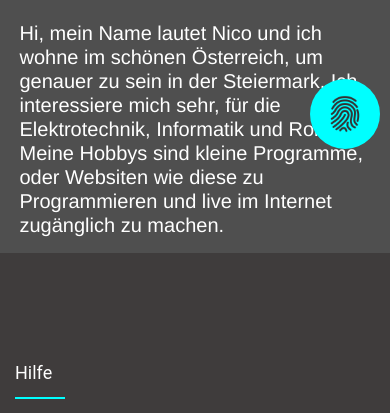
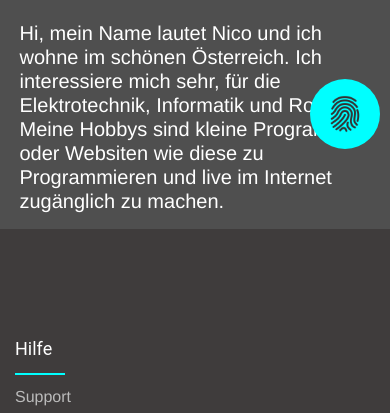
Before and after one commit to GameOfNicoYT/nicoproyer.at, a plain HTML site: page index.html in a window 390 px wide. Shown: the part 685-1098 px from the top of the page. Drawn offline with nearby package versions, Linux system fonts and the light colour scheme.

Commit message:
UPDATE responsive layout

```diff
--- a/index.html
+++ b/index.html
@@ -135,8 +135,7 @@
                             </h1>
 
                             <p>
-                                Hi, mein Name lautet Nico und ich wohne im schönen Österreich, um genauer zu sein in der
-                                Steiermark. Ich interessiere
+                                Hi, mein Name lautet Nico und ich wohne im schönen Österreich. Ich interessiere
                                 mich sehr, für die Elektrotechnik, Informatik und Robotik. Meine Hobbys sind kleine
                                 Programme,
                                 oder
```
